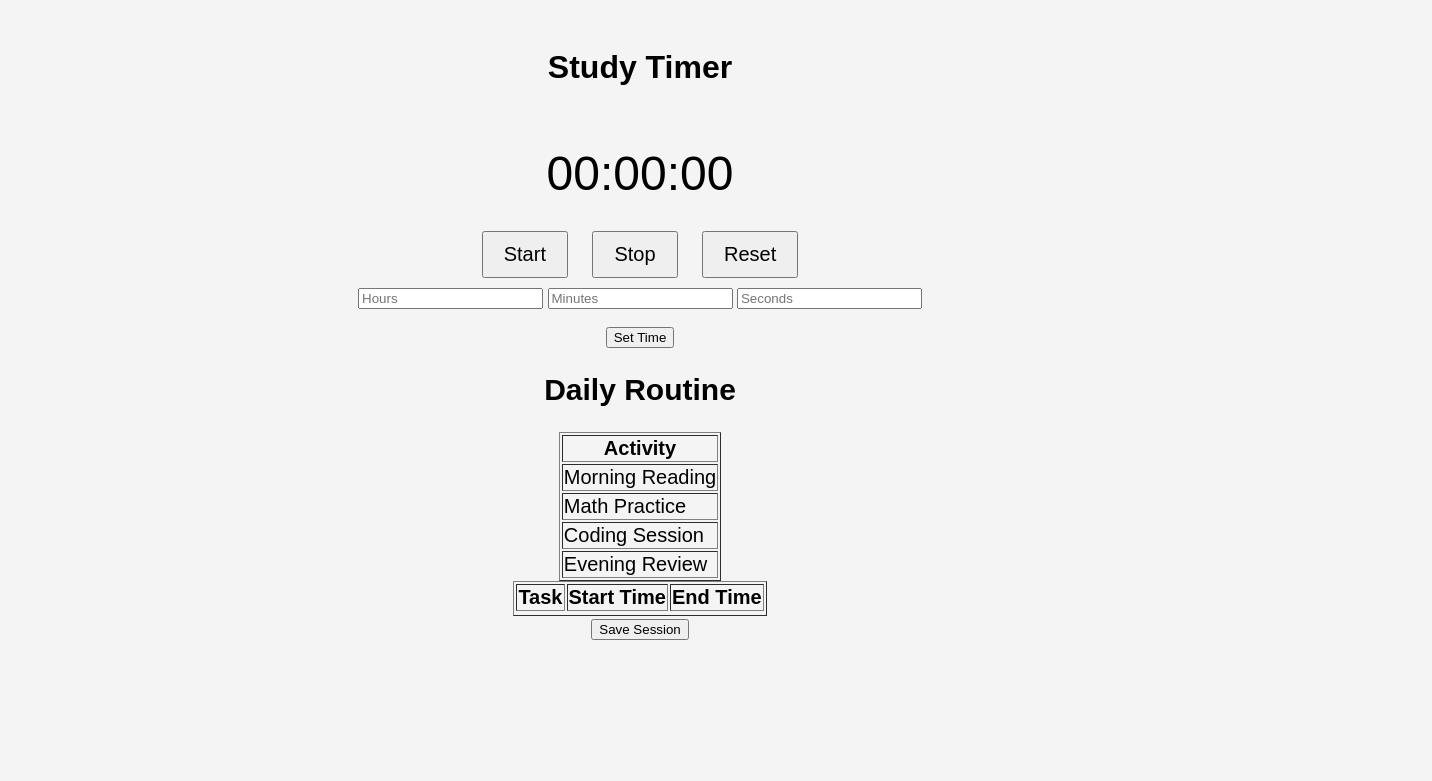
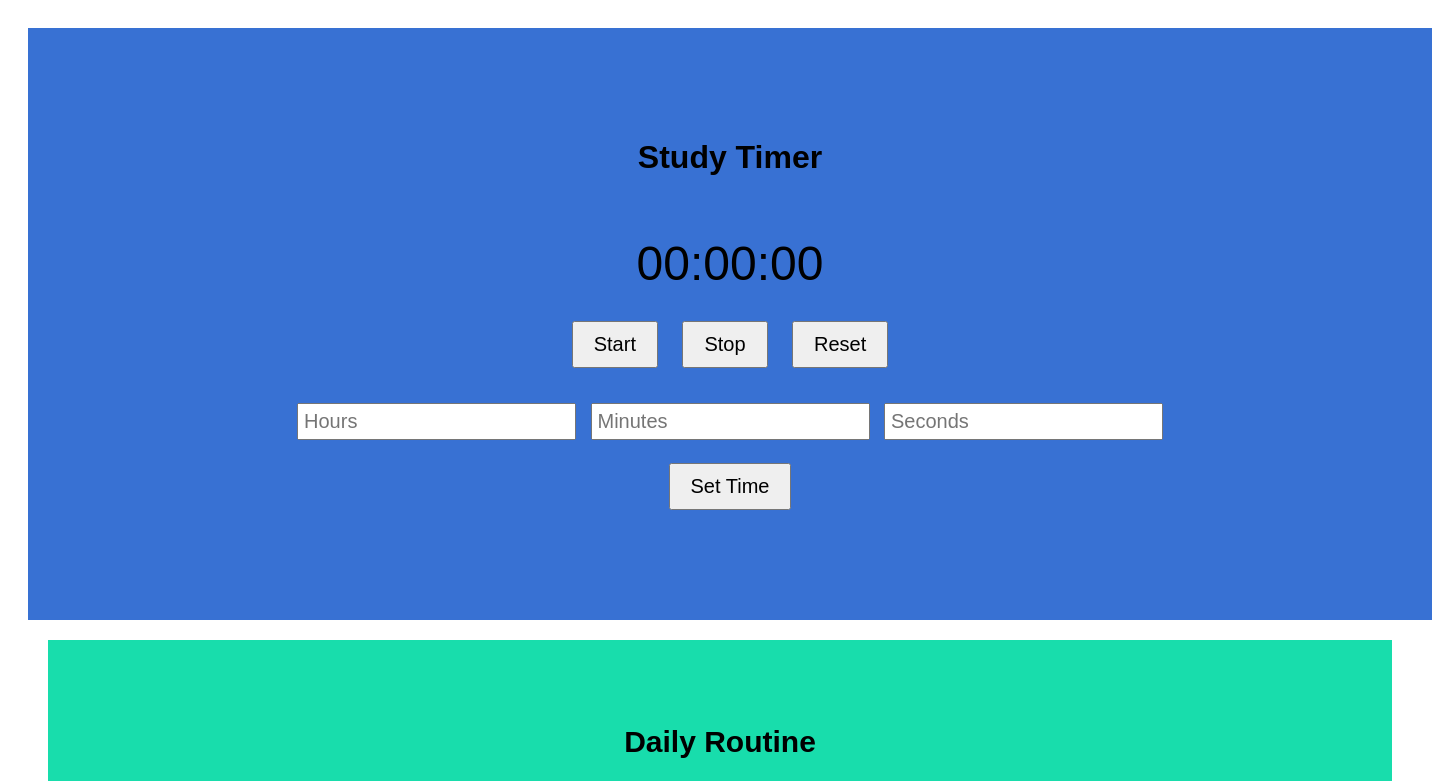
Before and after one commit to VisionInVector/study_timer, a plain HTML site: page index.html in a window 1280 px wide. Shown: the top 781 px of the page, 1432 px wide, since content can reach past the window. Drawn offline with Linux system fonts and the light colour scheme.

Commit message:
Update style.css
Signed-off-by: VisionInVector <shilroy013@gmail.com>

```diff
--- a/style.css
+++ b/style.css
@@ -1,8 +1,18 @@
 body {
     font-family: Arial, sans-serif;
     text-align: center;
-    background-color: #f4f4f4;
     padding: 20px;
+}
+
+.style {
+    background-color: rgb(56, 113, 211);
+    width: 100%;
+    padding: 90px;
+    background-size: cover;
+    background-position: center;
+    display: flex;
+    justify-content: center;
+    align-items: center;
 }
 
 .timer {
@@ -17,7 +27,40 @@ body {
     cursor: pointer;
 }
 
+.time-inputs {
+    margin: 20px;
+}
+
+.time-inputs input {
+    font-size: 20px;
+    padding: 5px;
+    margin: 5px;
+}
+
+.time-inputs button {
+    font-size: 20px;
+    padding: 10px 20px;
+    cursor: pointer;
+}
+
 .routine {
+    field-sizing: border-box;
+    width: 100%;
+    font-size: 50px;
     margin-top: 20px;
     font-size: 20px;
 }
+
+.Daily {
+    background-color: #18ddac;
+    width: 100%;
+    padding: 60px;
+    margin: 20px;
+}
+
+.study-table {
+    background-color: chocolate;
+    width: 100%;
+    border-collapse: collapse;
+    padding: 20px;
+}
```
